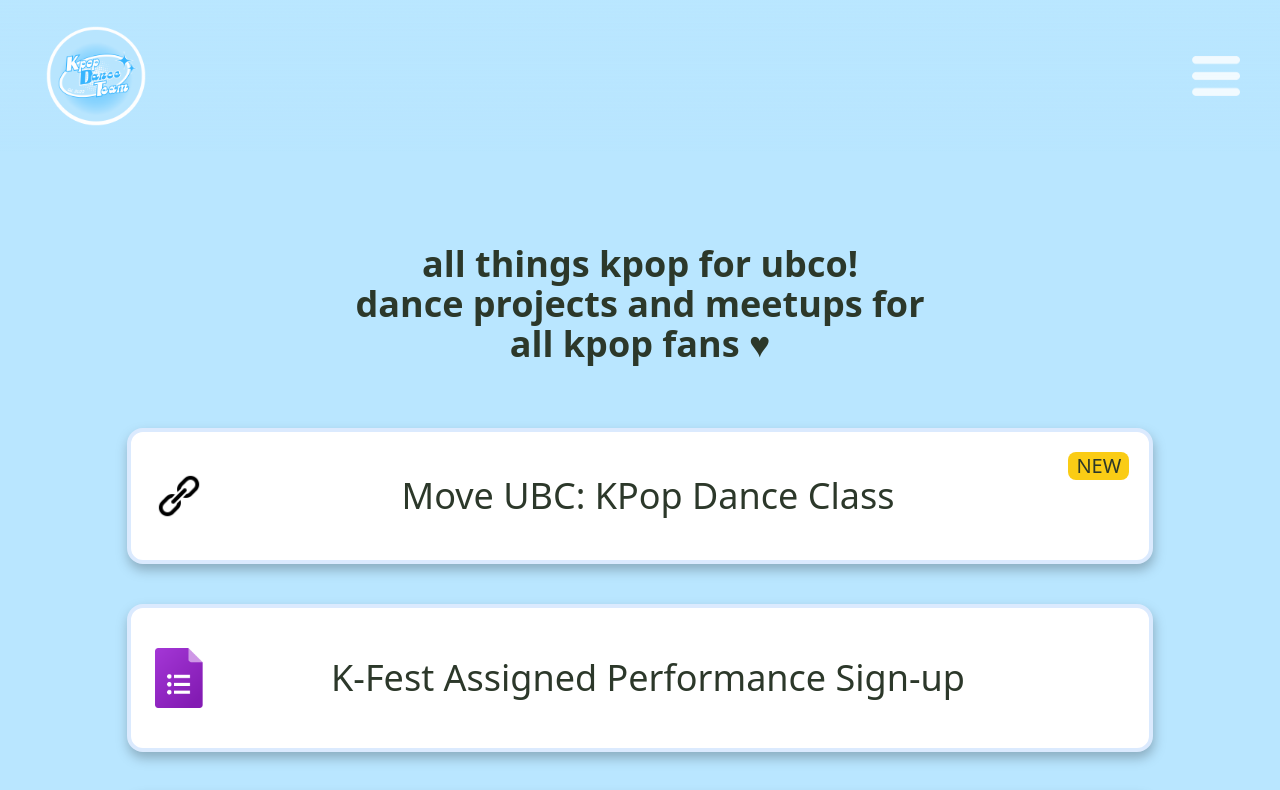
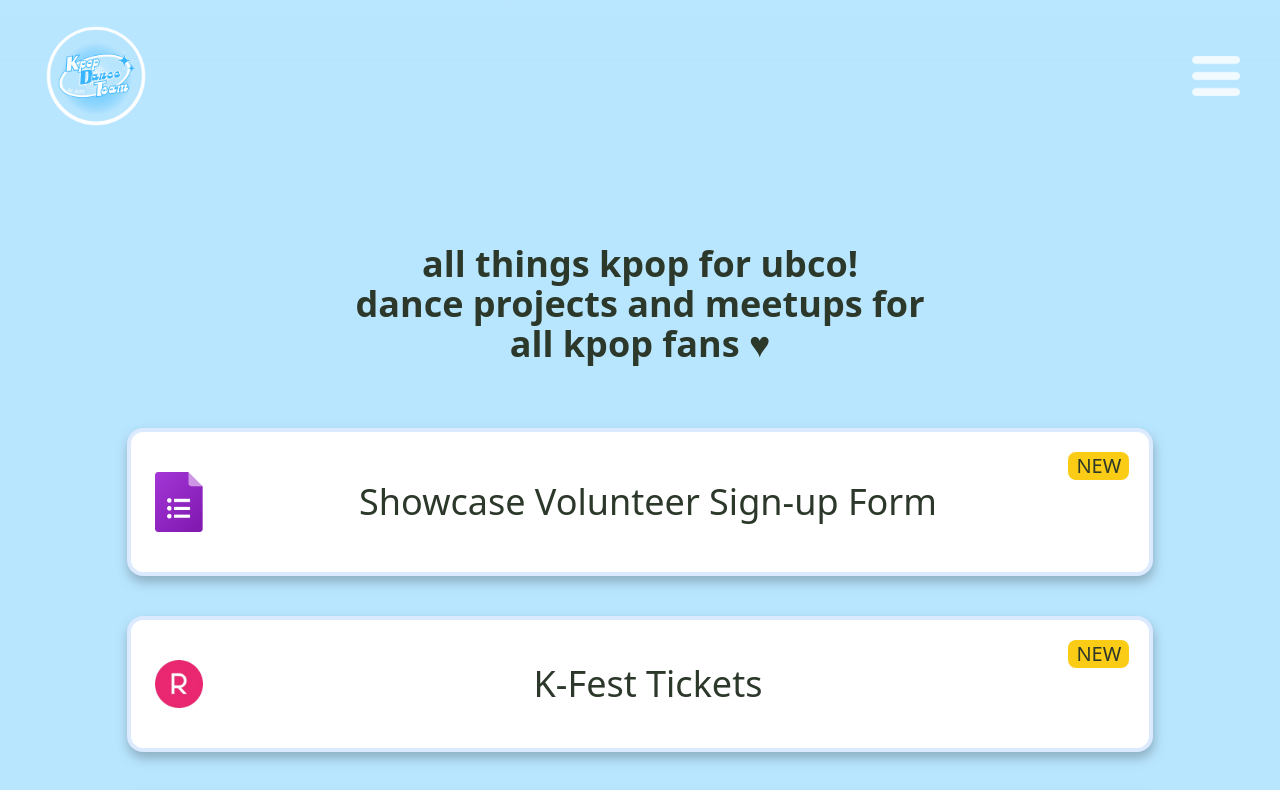
Before and after one commit to kdtsuo/kdtsuo.github.io, a React (Create React App) app: page / in a window 1280 px wide. Shown: the top 790 px of the page. Built offline with nearby package versions, Linux system fonts and the light colour scheme.

Commit message:
Update QuickLinks component to add new links for Showcase Volunteer Sign-up Form and K-Fest Tickets

```diff
--- a/src/components/QuickLinks.js
+++ b/src/components/QuickLinks.js
@@ -13,17 +13,10 @@
 
     const addQuickLink = (image, text, link, isOpen, isNew) => quickLinks.push({ image, text, link, isOpen, isNew });
 
-    addQuickLink(linklogo,
-        'Move UBC: KPop Dance Class',
-        'https://anc.ca.apm.activecommunities.com/ubcokanagan/activity/search/detail/46671?onlineSiteId=0&from_original_cui=true',
-        true,
-        true);
+    addQuickLink(googleformsicon, 'Showcase Volunteer Sign-up Form', 'https://docs.google.com/forms/d/1wKNqjhKz84gjOZN76VDzymdlz-ExG51RhVHKcygsvn4/edit', true, true);
 
-    addQuickLink(
-        googleformsicon,
-        'K-Fest Assigned Performance Sign-up',
-        'https://forms.gle/7dJNbEfny3KFMGtJA',
-        true, false);
+    addQuickLink(rubriclogo, 'K-Fest Tickets', 'https://campus.hellorubric.com/?s=7805', true, true);
+
     addQuickLink(
         rubriclogo,
         'Merch',
```
